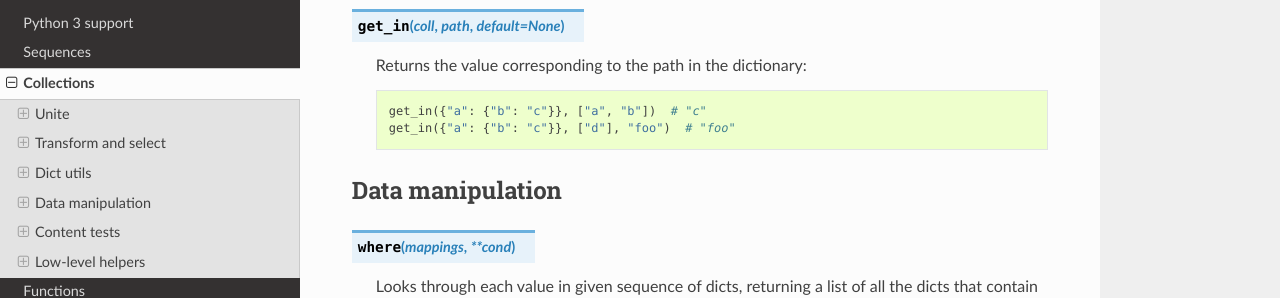
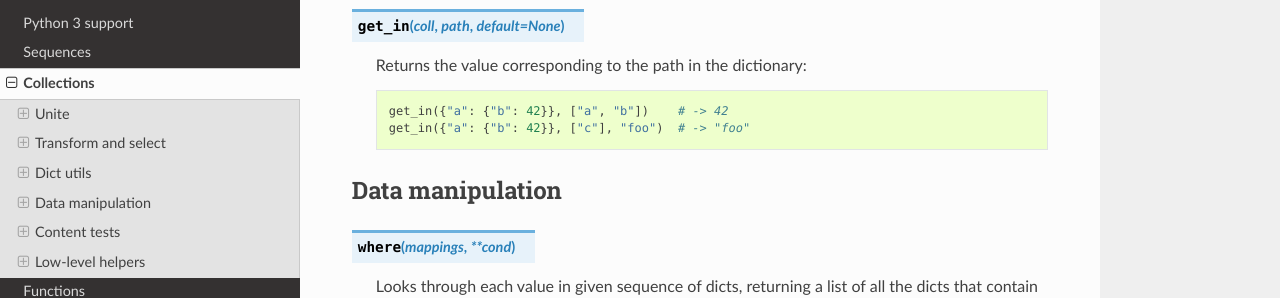
Before and after one commit to Jamaal224/funcy, a Sphinx documentation site: the page built from docs/colls.rst, in a window 1280 px wide and 900 px high, scrolled down 4092 px. Shown: the part 156-454 px from the top of the window. Built offline with Sphinx 7.4.7 and the Read the Docs theme 2.0.0, drawn with Linux system fonts in a browser that asks for light colours.

Commit message:
Better example for get_in()
Keys and values of different type. Align comments vertically.

```diff
--- a/docs/colls.rst
+++ b/docs/colls.rst
@@ -188,8 +188,8 @@ Dict utils
 
     Returns the value corresponding to the path in the dictionary::
 
-        get_in({"a": {"b": "c"}}, ["a", "b"])  # "c"
-        get_in({"a": {"b": "c"}}, ["d"], "foo")  # "foo"
+        get_in({"a": {"b": 42}}, ["a", "b"])    # -> 42
+        get_in({"a": {"b": 42}}, ["c"], "foo")  # -> "foo"
 
 
 Data manipulation
```
